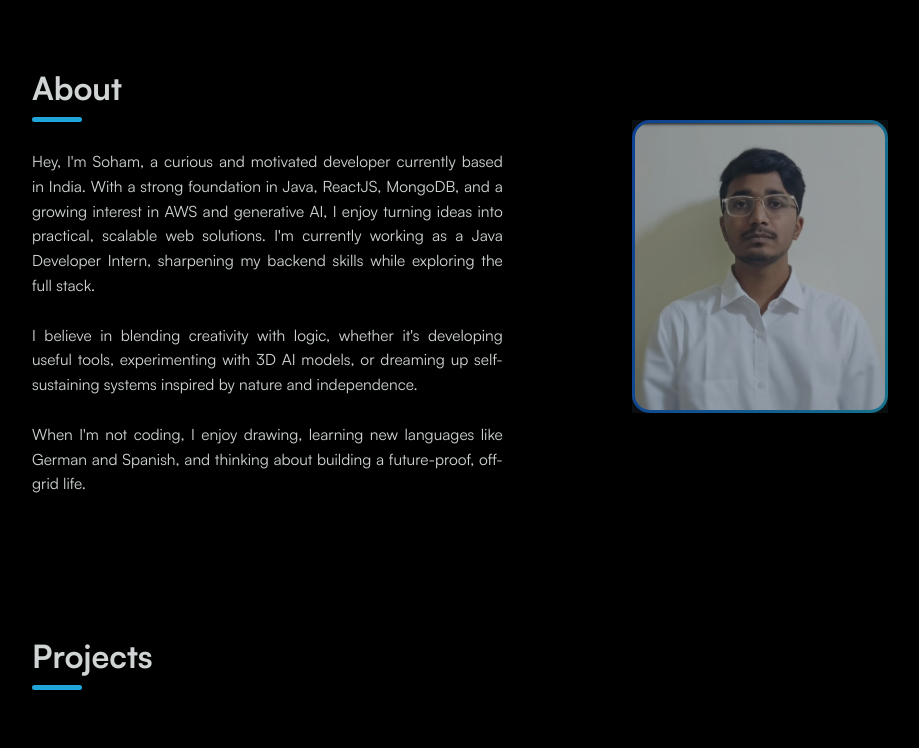
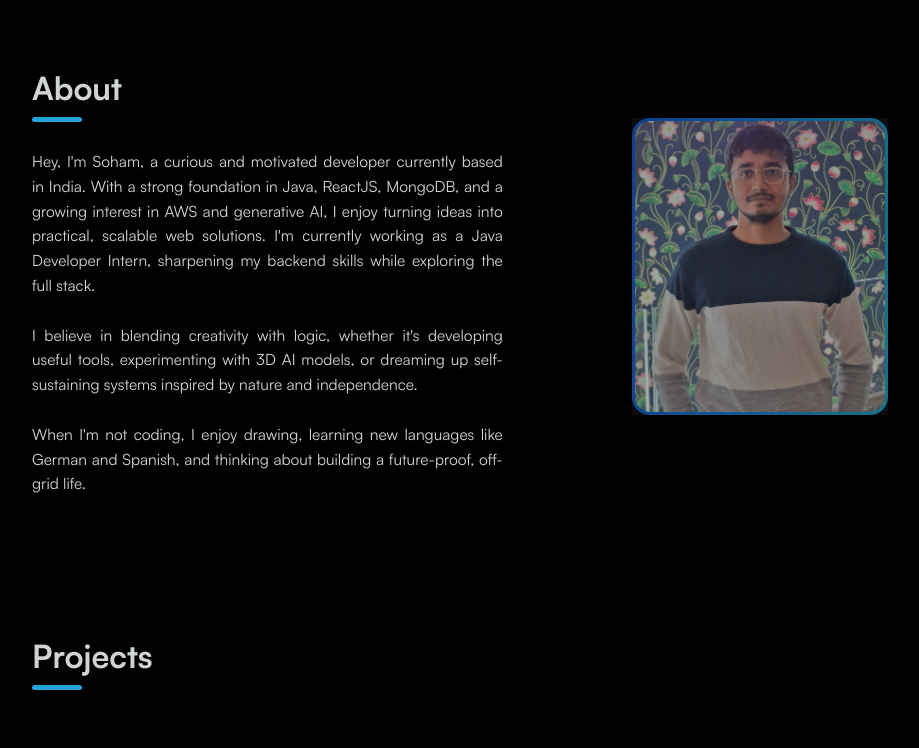
Before and after one commit to Sohamnaik2586/Portfolio, a plain HTML site: page index.html in a window 1280 px wide. Shown: the part 800-1548 px from the top of the page, without its empty margins (180-1099 px from the left). Drawn offline with Linux system fonts and the light colour scheme.

Commit message:
Update index.html

```diff
--- a/index.html
+++ b/index.html
@@ -345,7 +345,7 @@
       </div>
 
       <div class="img-box">
-        <img src="img/profile.jpg" class="profile-img" alt="Profile Image" />
+        <img src="img/ProfilePic1.jpg" class="profile-img" alt="Profile Image" />
       </div>
     </section>
 
```
